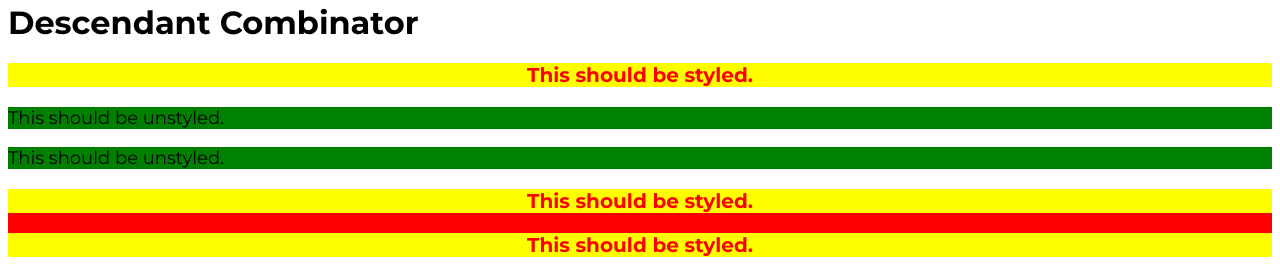
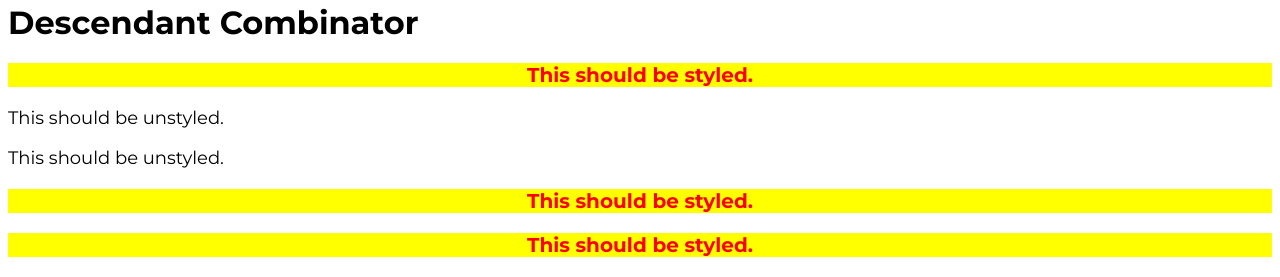
Before and after one commit to mkgp-dev/personal-top-archive, a plain HTML site: page intro-to-css/index.html in a window 1280 px wide. Shown: the part 1487-1764 px from the top of the page. Drawn offline with Linux system fonts and the light colour scheme.

Commit message:
attempt fix div and p

```diff
--- a/intro-to-css/styles.css
+++ b/intro-to-css/styles.css
@@ -64,6 +64,14 @@ div {
 }
 
 /* 05-descendant-combinator */
+div.container {
+  background: none !important;
+}
+
+p.text {
+  background: none !important;
+}
+
 .container .text {
   background: #FFFF00 !important;
   color: #FF0000 !important;
```
